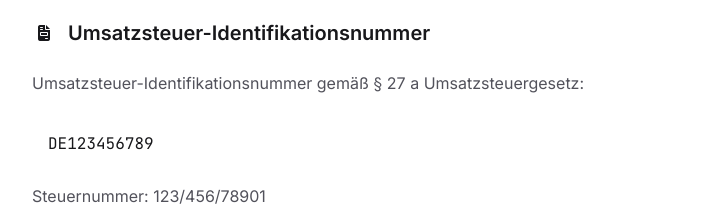
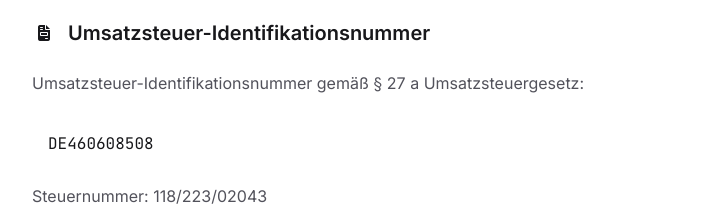
Before and after one commit to ObscurasMediaAgency/mailer-campaigner.de, an Angular app: page /impressum in a window 1280 px wide. Shown: the part 920-1136 px from the top of the page, without its empty margins (240-965 px from the left). Built offline with nearby package versions, Linux system fonts and the light colour scheme.

Commit message:
Setup tax number & vatID

```diff
--- a/src/app/pages/imprint/imprint.component.ts
+++ b/src/app/pages/imprint/imprint.component.ts
@@ -19,8 +19,8 @@ export class ImprintComponent {
   };
 
   readonly taxInfo = {
-    vatId: 'DE123456789',
-    taxNumber: '123/456/78901',
+    vatId: 'DE460608508',
+    taxNumber: '118/223/02043',
   };
 
   readonly responsibleContent = {
```
